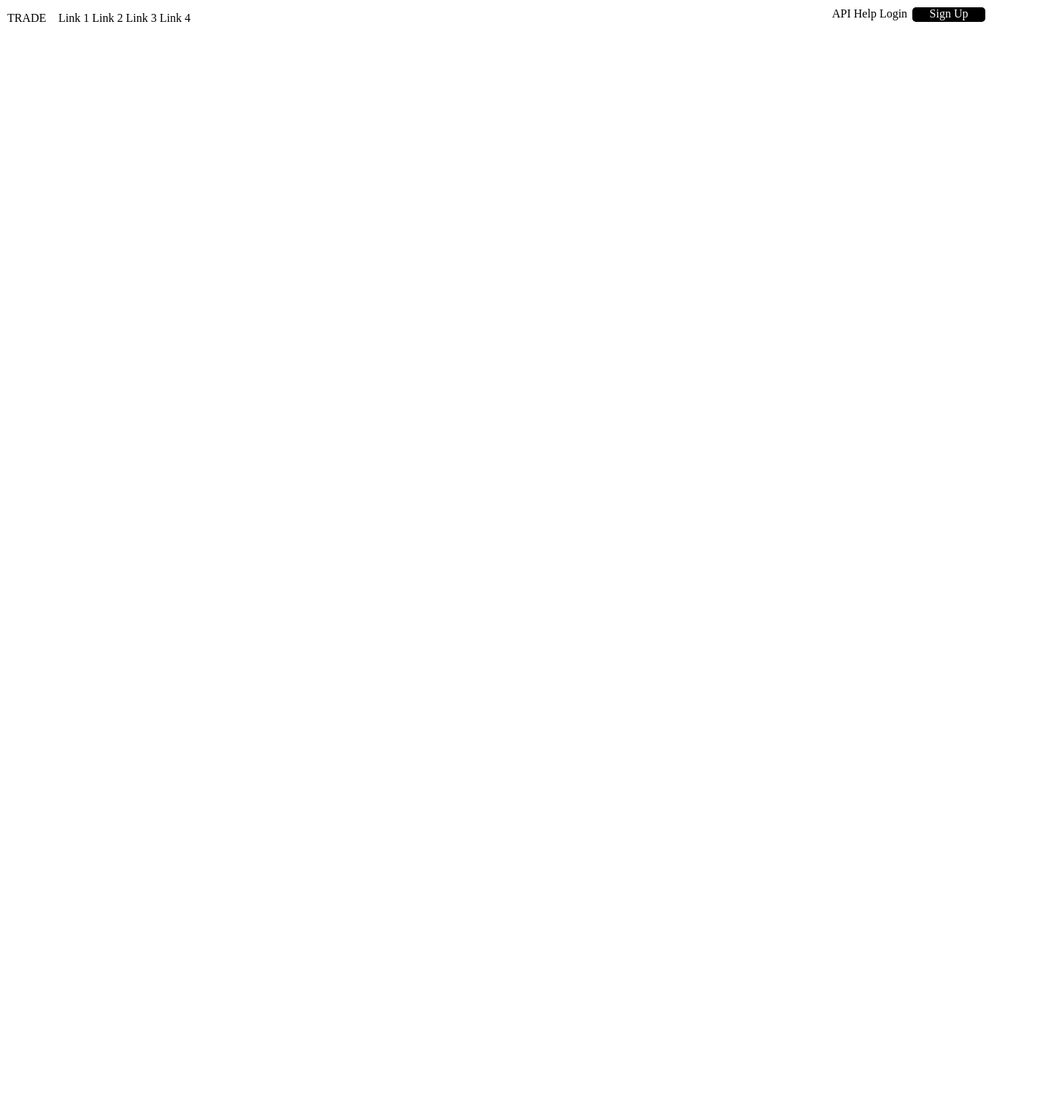
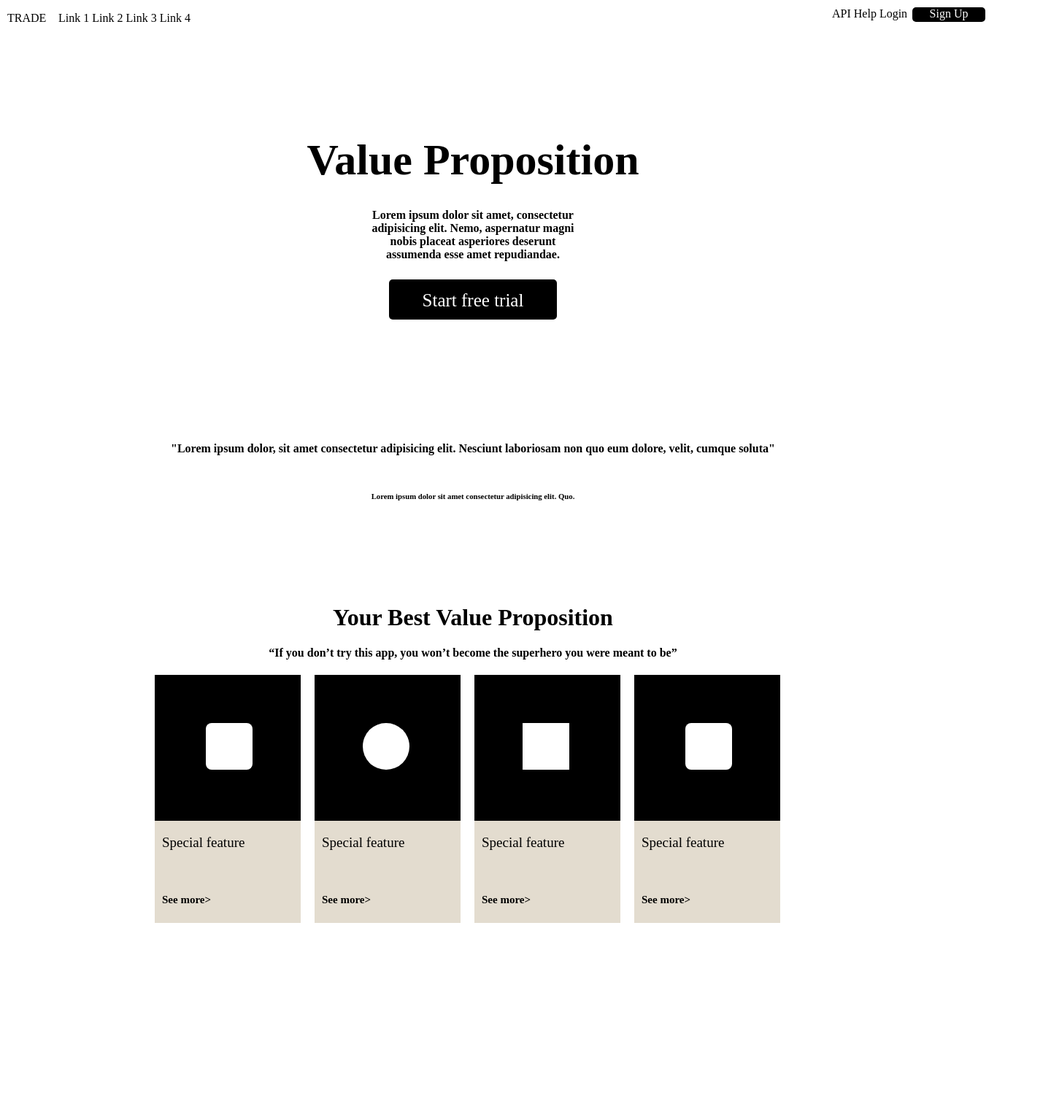
Before and after one commit to Pechenushechko/Trade, a plain HTML site: page index.html in a window 1280 px wide. Shown: the top 1531 px of the page at 73% size, 1440 px wide, since content can reach past the window. Before the commit the page ends 800 px from the top, so only its background shows below. Drawn offline with Linux system fonts and the light colour scheme.

Commit message:
Add files via upload

```diff
--- a/index.html
+++ b/index.html
@@ -7,7 +7,7 @@
     <link rel="stylesheet" href="style.css">
     <title>TRADE</title>
 </head>
-<header>
+<header style="display:block;">
     <nav>
         <div id="links1">
            <p> <a href="">TRADE</a></p>
@@ -31,6 +31,45 @@
     </nav>
 </header>
 <body>
+    <div id="FirstTrouble">
+        <h1>Value Proposition</h1>
+        <h4>Lorem ipsum dolor sit amet, consectetur adipisicing elit. Nemo, aspernatur magni nobis placeat asperiores deserunt assumenda esse amet repudiandae.</h4>
+        <div id="Start"><a href="">Start free trial</a></div>
+    </div>
+    <div class="SecondTrouble">
+            <h4>"Lorem ipsum dolor, sit amet consectetur adipisicing elit. Nesciunt laboriosam non quo eum dolore, velit, cumque soluta"</h4>
+            <h6>Lorem ipsum dolor sit amet consectetur adipisicing elit. Quo.</h6>
+    </div>
+    <div id="Plan">
+            <h1>Your Best Value Proposition</h1>
+            <h4>“If you don’t try this app, you won’t become the superhero you were meant to be”</h4>
+            <div>
+            <div class="block"><div class="rectangle-"></div></div>
+            <div class="block"><div class="circle"></div></div>
+            <div class="block"><div class="rectangle"></div></div>
+            <div class="block"><div class="rectangle-"></div></div>
+            </div>
+            <div class="desc">
+                <p>Special feature</p>
+                <h6><a href="">See more></a></h6>
+            </div>
+            <div class="desc">
+                <p>Special feature</p>
+                <h6><a href="">See more></a></h6>
+            </div>
+            <div class="desc">
+                <p>Special feature</p>
+                <h6><a href="">See more></a></h6>
+            </div>
+            <div class="desc">
+                <p>Special feature</p>
+                <h6><a href="">See more></a></h6>
+            </div>
+    </div>
+    <div class="SecondTrouble">
+        <h4>"Lorem ipsum dolor, sit amet consectetur adipisicing elit. Nesciunt laboriosam non quo eum dolore, velit, cumque soluta"</h4>
+        <h6>Lorem ipsum dolor sit amet consectetur adipisicing elit. Quo.</h6>
+    </div>
 
 </body>
 </html>
--- a/style.css
+++ b/style.css
@@ -4,8 +4,8 @@ nav{
     right: 0%;
     top: 0%;
     bottom: 0%;
-    width: 1440px;
-    height: 100px;
+    width: 1280px;
+    height: 50px;
 }
 
 nav ul{
@@ -59,3 +59,127 @@ nav a{
     color: white;
     text-decoration: none;
 }
+
+#FirstTrouble{
+    display: block;
+    width: 1280px;
+    height: 400px;
+    text-align: center;
+}
+
+#FirstTrouble h1{
+    font-size: 60px;
+    font-weight: bold;
+    margin: 185px auto auto auto;
+}
+
+#FirstTrouble h4{
+    width: 300px;
+    height: 65px;
+    margin: 32px auto auto auto;
+}
+
+#Start{
+    margin: 32px auto auto auto;
+    background-color: black;
+    align-items: center;
+    height: 40px;
+    width: 230px;
+    border-radius: 5px;
+    padding-top: 15px;
+}
+
+#Start a {
+    color: white;
+    text-decoration: none;
+    font-size: 25px;
+}
+
+.SecondTrouble{
+    display: block;
+    width: 1280px;
+    height: 200px;
+    text-align: center;
+}
+
+.SecondTrouble h6{
+    margin-top: 50px;
+}
+
+#Plan{
+    display: block;
+    width: 1280px;
+    height: 700px;
+    text-align: center;
+}
+
+#Plan .block{
+    display: inline-block;
+    height: 200px;
+    width: 200px;
+    left: 100px;
+    align-items: center;
+    margin-right: 15px;
+
+    background-color: black;
+}
+
+.rectangle-{
+    display: inline-block;
+    position: absolute;
+    width: 64px;
+    height: 64px;
+    margin-top: 66px;
+    margin-left: -30px;
+
+    background: white;
+    border-radius: 8px;
+}
+
+.circle{
+    height: 64px;
+    width: 64px;
+    margin-top: 66px;
+    margin-left: 66px;
+
+    background-color: white;
+    border-radius: 32px;
+}
+
+.rectangle{
+    height: 64px;
+    width: 64px;
+
+    margin-top: 66px;
+    margin-left: 66px;
+
+    background-color: white;
+}
+
+.desc{
+    display: inline-block;
+    width: 200px;
+    height: 140px;
+    text-align: left;
+    font-size: 19px;
+
+    margin-right: 15px;
+    margin-top: -4px;
+    background-color: rgb(227, 220, 207);
+}
+
+.desc p{
+    padding-left: 10px;
+    padding-bottom: 40px;
+}
+
+.desc h6{
+    margin: 0;
+    padding-left: 10px;
+}
+
+.desc a{
+    font-size: 15px;
+    color: black;
+    text-decoration: none;
+}
```
